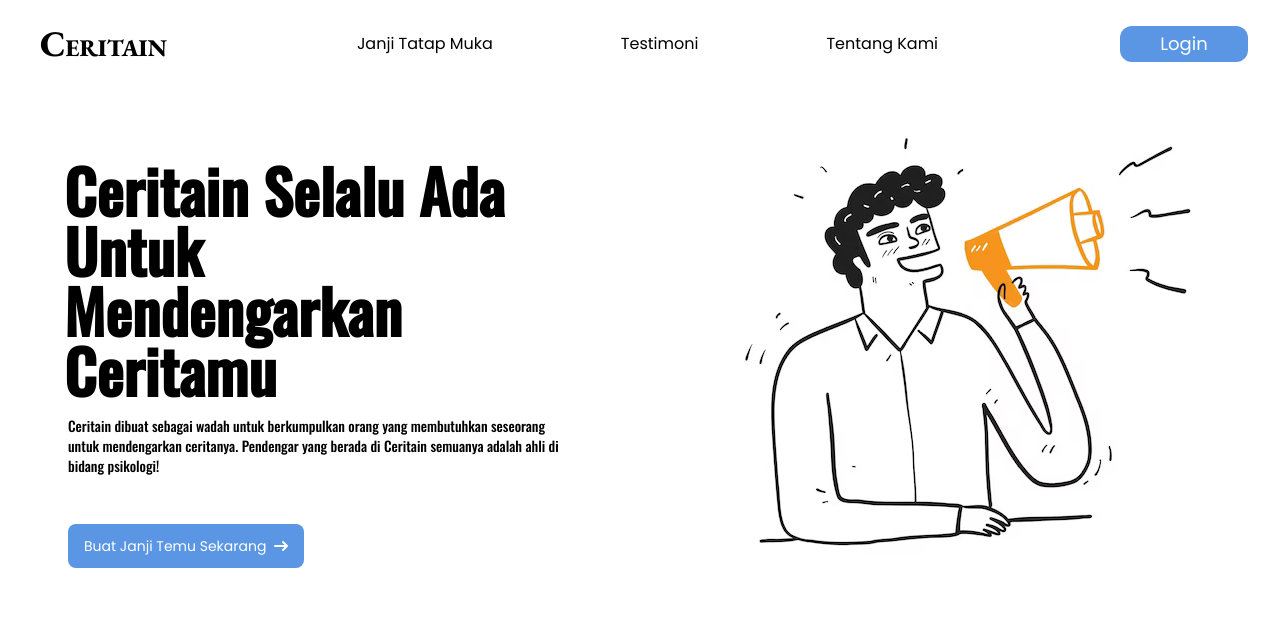
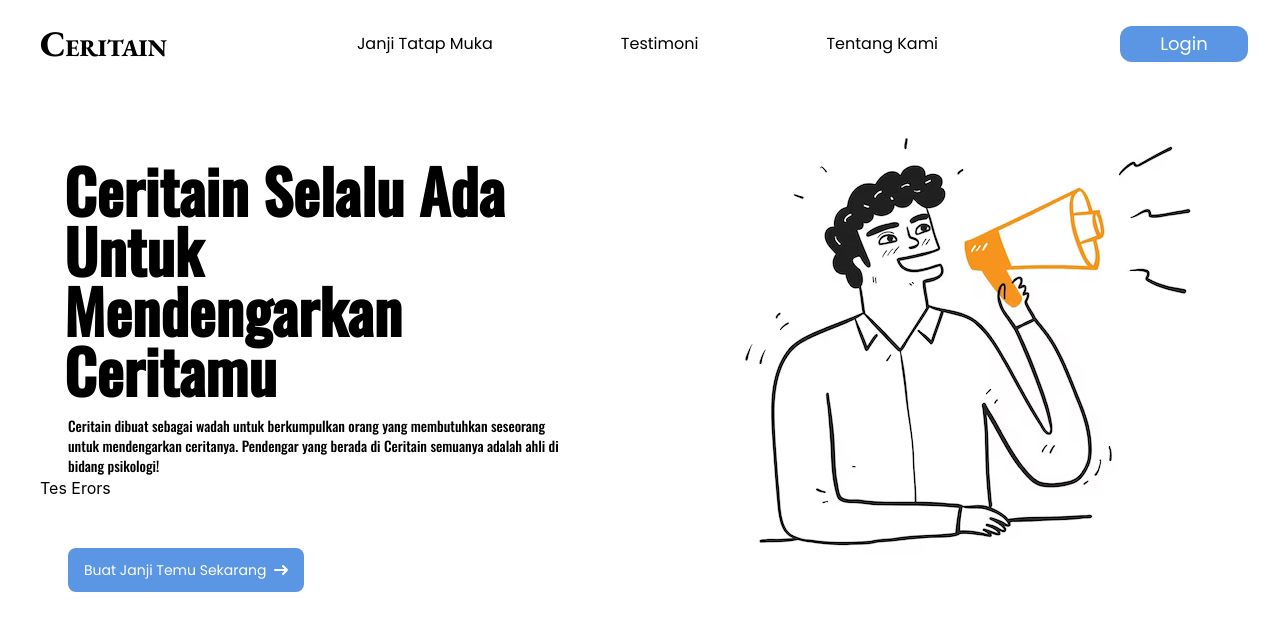
Before and after one commit to AhmadAzkia/ceritain, a React (Create React App) app: page / in a window 1280 px wide. Shown: the top 630 px of the page. Built offline with nearby package versions, Linux system fonts and the light colour scheme; a web font is replaced by a local one.

Commit message:
Tes Eror

```diff
--- a/src/components/home/Jumbotron.js
+++ b/src/components/home/Jumbotron.js
@@ -28,6 +28,8 @@ function Jumbotron() {
               <p className="px-4 ml-3 mt-2 md:mt-4 md:ml-3 md:mr-5 md:mb-0 sm:px-4 text-xs md:text-sm md:text-base fontJumbotron2">
                 Ceritain dibuat sebagai wadah untuk berkumpulkan orang yang membutuhkan seseorang untuk mendengarkan ceritanya. Pendengar yang berada di Ceritain semuanya adalah ahli di bidang psikologi!
               </p>
+
+              <p>Tes Erors</p>
             </div>
 
 
```
